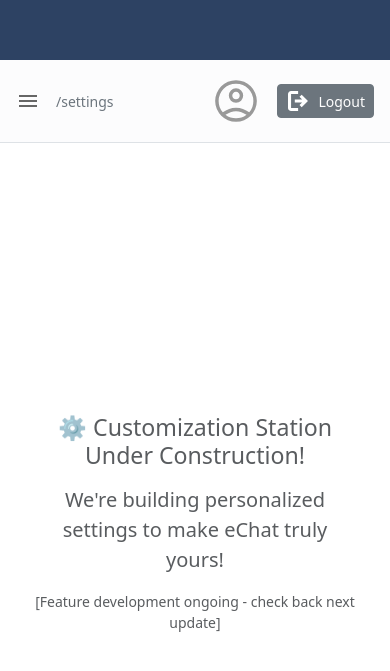
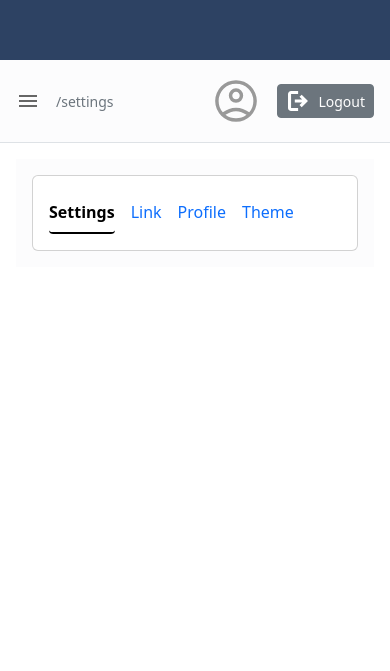
Before and after one commit to Mlindaamani/echat, a React (Vite) app in the folder frontend/: page /settings in a window 390 px wide. Shown: the part 784-1455 px from the top of the page. Built offline with nearby package versions, Linux system fonts and the light colour scheme; no server answers; sample sign-in values are in the browser's storage.

Commit message:
Refactored my auth endpint to be used by mobile app

```diff
--- a/frontend/src/components/Footer.jsx
+++ b/frontend/src/components/Footer.jsx
@@ -1,4 +1,5 @@
 import React from "react";
+import { Image } from "react-bootstrap";
 import { Link } from "react-router-dom";
 
 export const Footer = () => {
@@ -61,9 +62,7 @@
                 to="#"
                 className="btn btn-link text-light p-2 hover-scale"
                 aria-label="Twitter"
-              >
-                <i className="fab fa-twitter fa-lg"></i>
-              </Link>
+              ></Link>
               <Link
                 to="#"
                 className="btn btn-link text-light p-2 hover-scale"
--- a/frontend/src/pages/Profile.jsx
+++ b/frontend/src/pages/Profile.jsx
@@ -19,7 +19,7 @@
 
   const handleUploadProfile = () => {
     if (!photo) {
-      toast.error("Please select a file first!");
+      toast.error("Please select a file first!")
       return;
     }
     const formData = new FormData();
--- a/frontend/src/pages/Settings.jsx
+++ b/frontend/src/pages/Settings.jsx
@@ -1,13 +1,39 @@
 import { PlaceholderBanner } from "../components/PlaceholderBanner";
+import { Link } from "react-router-dom";
 
 export const Settings = () => {
   return (
-    <PlaceholderBanner
-      title="Customization Station Under Construction!"
-      description="We're building personalized settings to make eChat truly yours!"
-      emoji="⚙️"
-      ariaLabel="Settings section preview"
-      footnote="[Feature development ongoing - check back next update]"
-    />
+    <div className="container bg-light-subtle p-3">
+      <div className="card p-3">
+        <ul class="nav nav-underline">
+          <li className="nav-item">
+            <Link className="nav-link active" aria-current="page" to="/room">
+              Settings
+            </Link>
+          </li>
+          <li className="nav-item">
+            <Link className="nav-link" to="#">
+              Link
+            </Link>
+          </li>
+          <li className="nav-item">
+            <Link className="nav-link" to="#">
+              Profile
+            </Link>
+          </li>
+          <li className="nav-item">
+            <Link className="nav-link">Theme</Link>
+          </li>
+        </ul>
+      </div>
+    </div>
+
+    // <PlaceholderBanner
+    //   title="Customization Station Under Construction!"
+    //   description="We're building personalized settings to make eChat truly yours!"
+    //   emoji="⚙️"
+    //   ariaLabel="Settings section preview"
+    //   footnote="[Feature development ongoing - check back next update]"
+    // />
   );
 };
--- a/frontend/src/stores/authStore.js
+++ b/frontend/src/stores/authStore.js
@@ -14,7 +14,7 @@
 
 export const useAuthStore = create(
   persist(
-    (set) => ({
+    (set, get) => ({
       user: null,
       loading: false,
       isAuthenticated: !!getAccessToken(),
@@ -50,10 +50,9 @@
 
       login: async (email, password, navigate) => {
         if (!email || !password) return toast.error("All field are required!");
-
         set({ loading: true });
         try {
-          const { accessToken, refreshToken, user } = (
+          const { id, username, photo, accessToken, refreshToken } = (
             await axiosInstance.post("/auth/login/", {
               email,
               password,
@@ -61,10 +60,15 @@
           ).data;
 
           storeTokens(accessToken, refreshToken);
-          set({ isAuthenticated: true, loading: false, user: user });
+
+          set({
+            isAuthenticated: true,
+            loading: false,
+            user: { id, username, photo },
+          });
 
           toast.success("You have successfully logged in.", {
-            duration: 2000,
+            duration: 4000,
             position: "top-right",
             id: "login",
           });
--- a/frontend/src/stores/socketStore.js
+++ b/frontend/src/stores/socketStore.js
@@ -59,10 +59,6 @@
     socket.on("online-users", (users) => {
       set({ onlineUsers: users });
     });
-
-    socket.on("typing", (typingUser) => {
-      set({ typing: true, typingUser: typingUser });
-    });
   },
 
   unsubscribeFromMessages: () => {
@@ -73,7 +69,7 @@
   disconnect: () => {
     const { socket, unsubscribeFromMessages } = get();
 
-    if (socket.connected) {
+    if (socket?.connected) {
       socket.disconnect();
       unsubscribeFromMessages();
     }
```
Also changed, not shown: frontend/src/assets/svg/home.svg, 1 other file (tests, documents, lock files or other folders).
